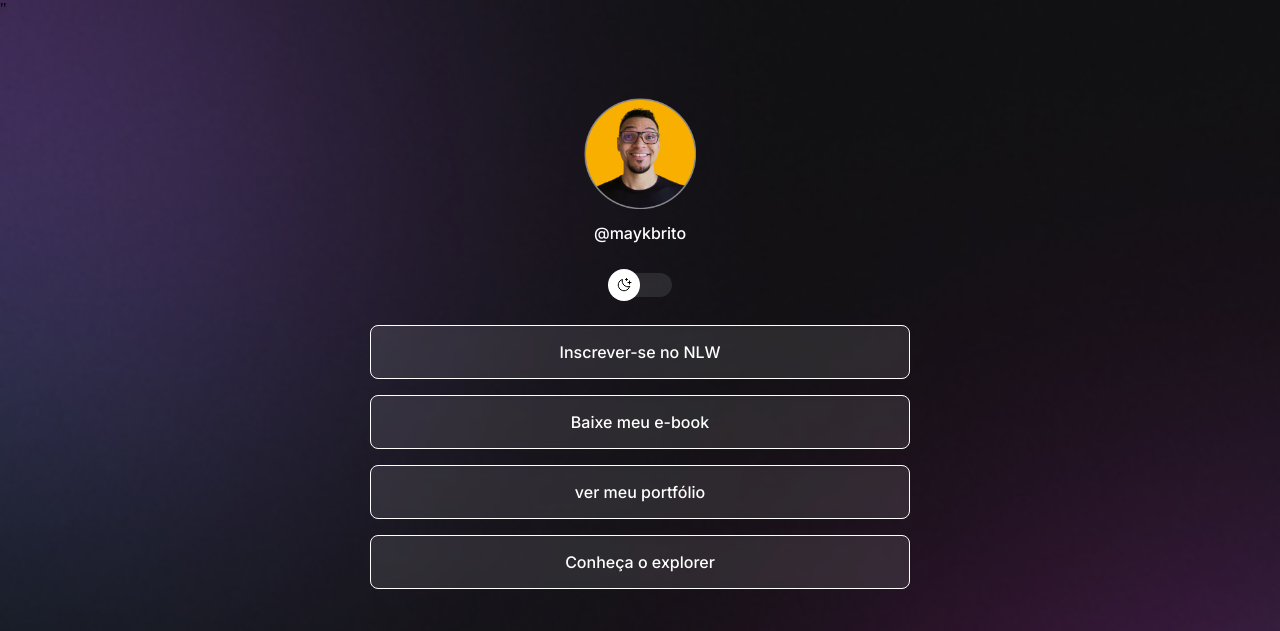
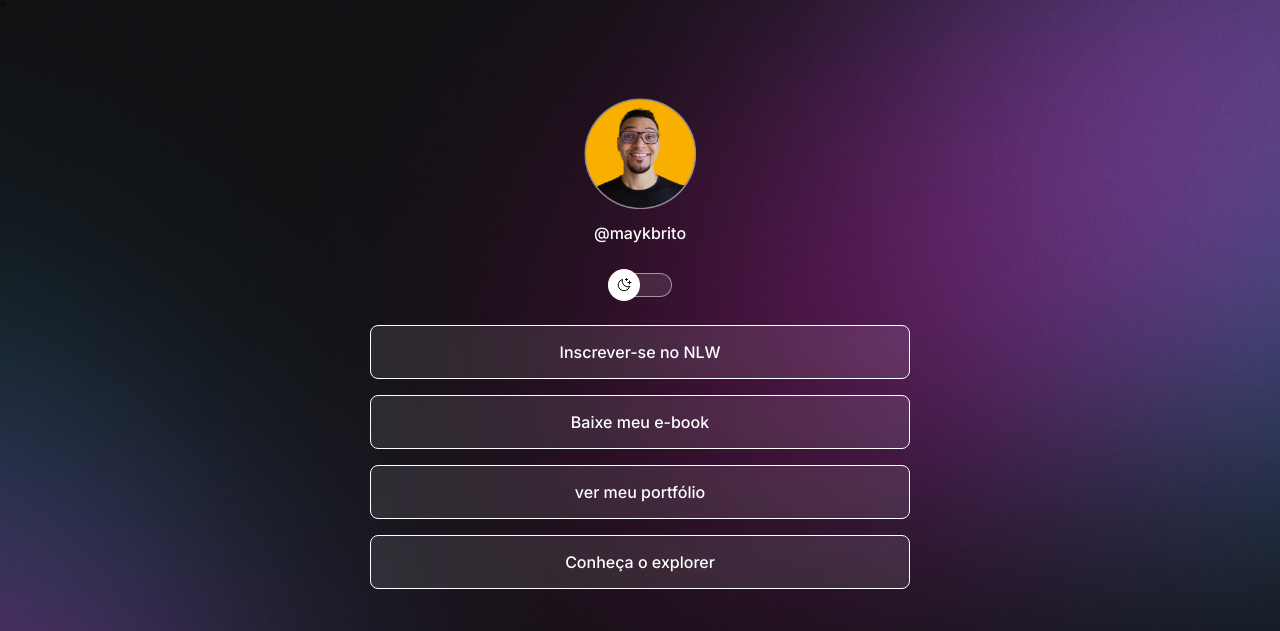
Before and after one commit to brunothals/projetorocketseat1, a plain HTML site: page index.html in a window 1280 px wide. Shown: the top 631 px of the page. Drawn offline with nearby package versions, Linux system fonts and the light colour scheme.

Commit message:
Changes to be committed: modified:   style.css Corrigir erros de digitação e variáveis incorretas no style.css

```diff
--- a/style.css
+++ b/style.css
@@ -73,7 +73,7 @@ body * {
   z-index: 1;
   transform: translateY(-50%);
 
-  animatio: slide-back 0.2s;
+  animation: slide-back 0.2s;
 }
 
 .light #switch button {
@@ -89,7 +89,7 @@ body * {
   width: 64px;
   height: 24px;
   background: var(--surface-color);
-  border: 1px solid var(--strake-color);
+  border: 1px solid var(--stroke-color);
   backdrop-filter: blur(4px);
   -webkit-backdrop-filter: blur(4px);
   border-radius: 9999px;
@@ -165,7 +165,7 @@ footer {
 /*media queries*/
 @media (min-width: 700px) {
   :root {
-    --bg-rel: url(./assets/bg-desktop.jpg);
+    --bg-url: url(./assets/bg-desktop.jpg);
   }
 
   .light {
```
